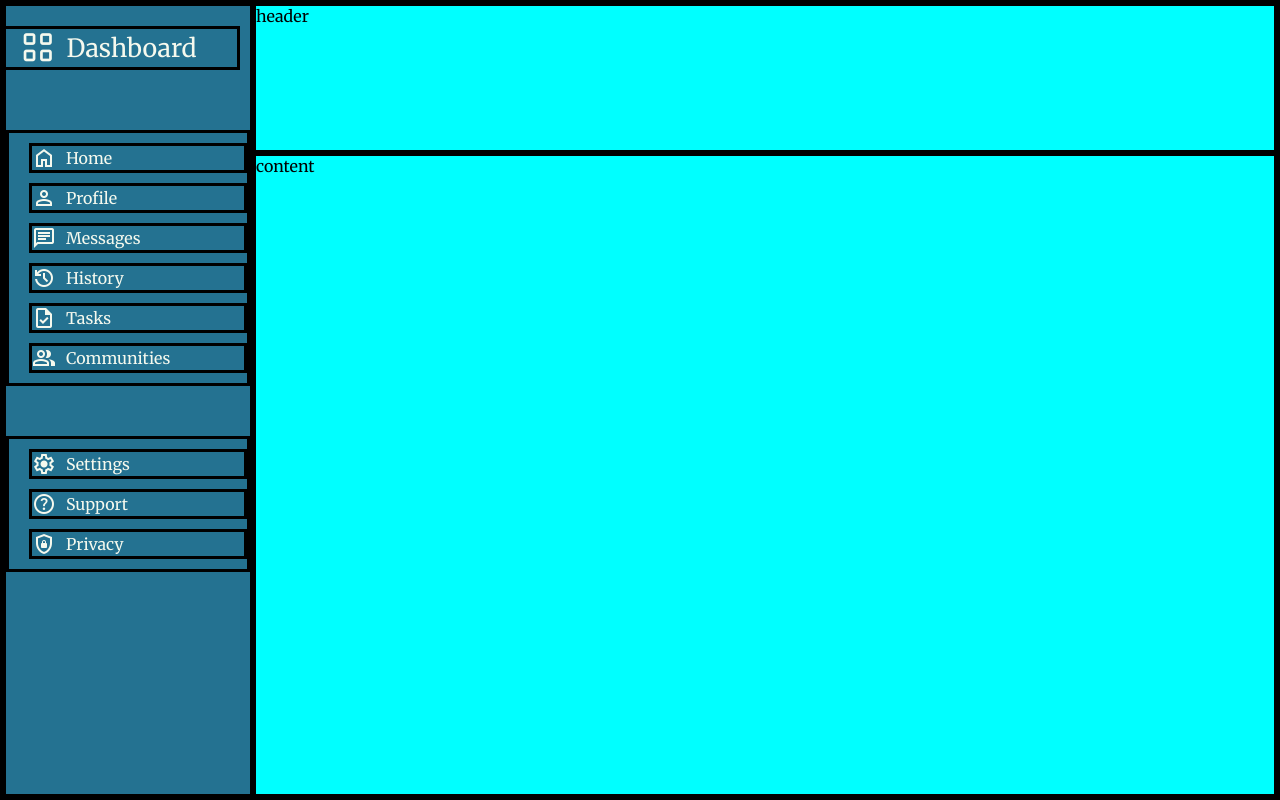
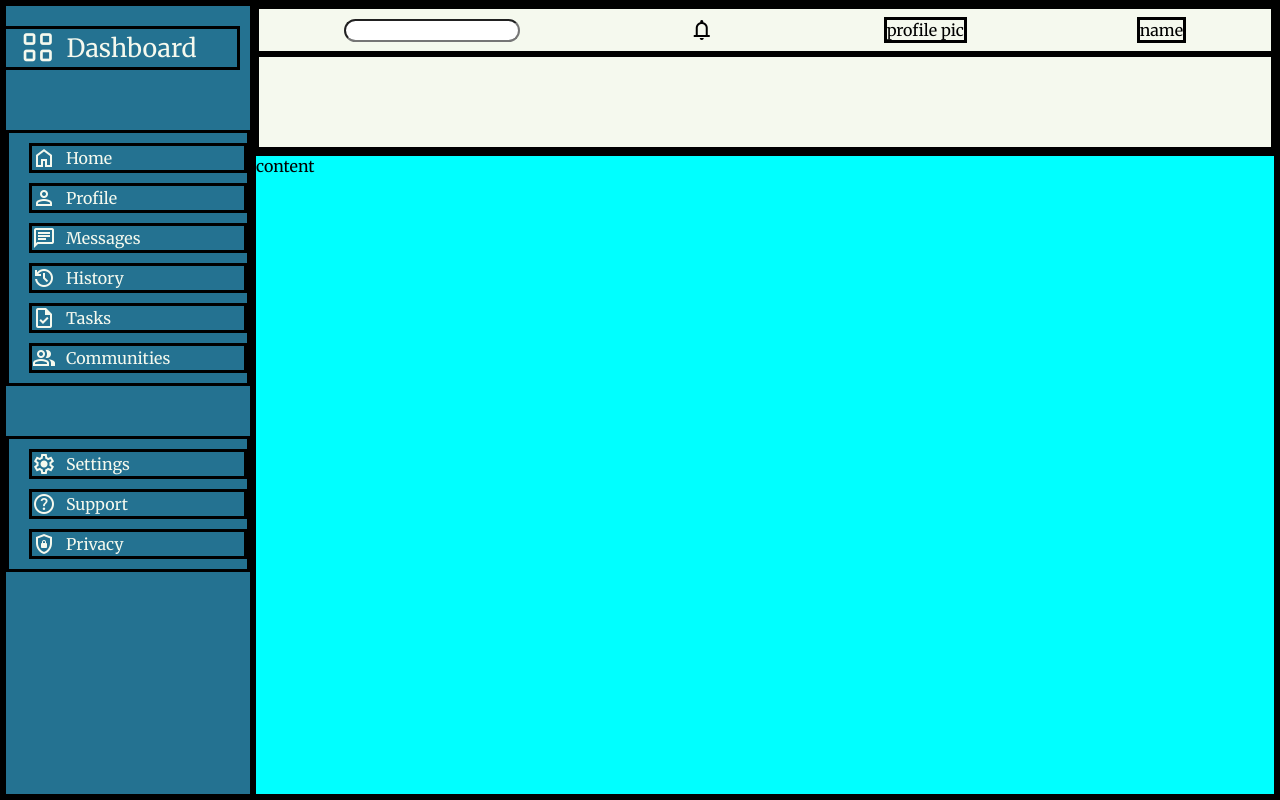
Before and after one commit to guyfoz77/admin-dashboard, a plain HTML site: page index.html in a window 1280 px wide. Drawn offline with nearby package versions, Linux system fonts and the light colour scheme.

Commit message:
Add elements to headerTop

```diff
--- a/index.html
+++ b/index.html
@@ -31,7 +31,15 @@
                 <div class="sideButton"><span class="material-symbols-outlined">shield_lock</span> Privacy</div>
             </div>
         </div>
-        <div class="header">header</div>
+        <div class="header">
+            <div class="headerTop">
+                <input type="search">
+                <span class="material-symbols-outlined">Notifications</span>
+                <div>profile pic</div>
+                <div>name</div>
+            </div>
+            <div class="headerBottom"></div>
+        </div>
         <div class="content">content</div>
     </div>
 </body>
--- a/style.css
+++ b/style.css
@@ -59,3 +59,18 @@ img {
             gap: 10px;
             align-items: center;
         }
+
+.header {
+    background-color: var(--secondary-light);
+    display: grid;
+    grid-template-rows: 1fr 2fr;
+}
+    .headerTop {
+        display: flex;
+        align-items: center;
+        justify-content: space-around;
+    }
+
+    input[type='search'] {
+        border-radius: 50px;
+    }
```
